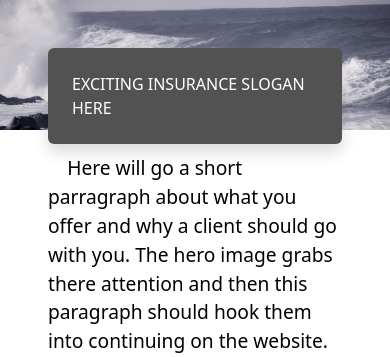
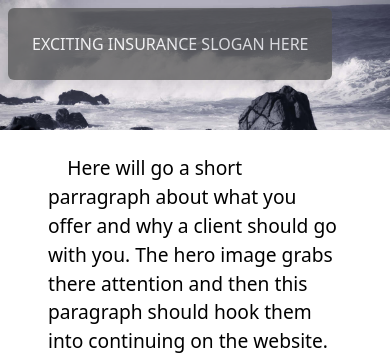
Before and after one commit to Vigilos/InsuranceServices, a Django app: page / in a window 390 px wide. Shown: the part 56-413 px from the top of the page. Run offline with Django 4.2, Linux system fonts and the light colour scheme; some libraries are stand-ins or nearby versions.

Commit message:
Made hero text responsive and less opaque

```diff
--- a/inssvc/app/static/css/style.css
+++ b/inssvc/app/static/css/style.css
@@ -19,6 +19,7 @@
 #hero-text {
   background-color: #525252;
   color: #ffffff;
+  opacity: 0.75;
 }
 #main-paragraph {
   font-size: larger;
--- a/inssvc/app/templates/index.html
+++ b/inssvc/app/templates/index.html
@@ -4,7 +4,7 @@
 {% block content %}
   <div class="d-flex justify-content-start align-items-start">
     <img class="img-fluid w-100 position-relative" src="{% static '/images/ocean-1-bw-1.jpg' %}" alt="">
-    <div class="text m-5 position-absolute">
+    <div class="text m-2 m-sm-5 position-absolute bg-opacity-50">
       <p class="p-4 shadow rounded" id="hero-text">EXCITING INSURANCE SLOGAN HERE</p></div>
   </div>
 
```
